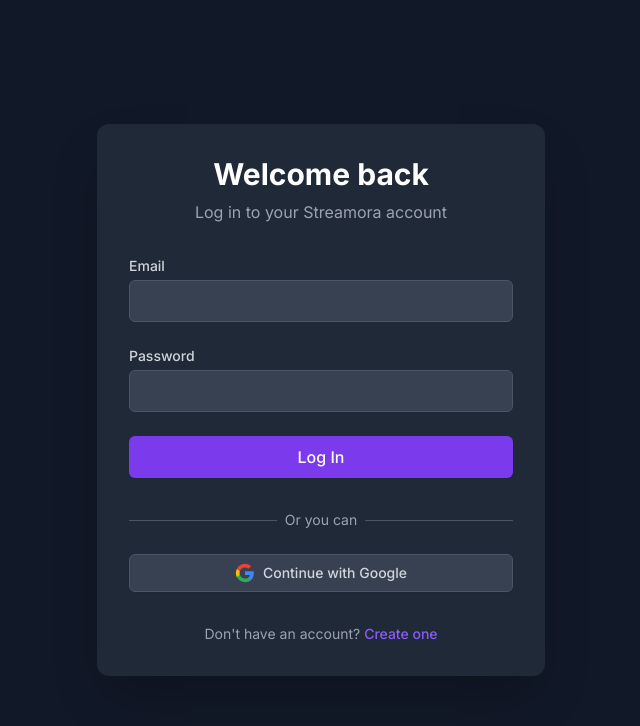
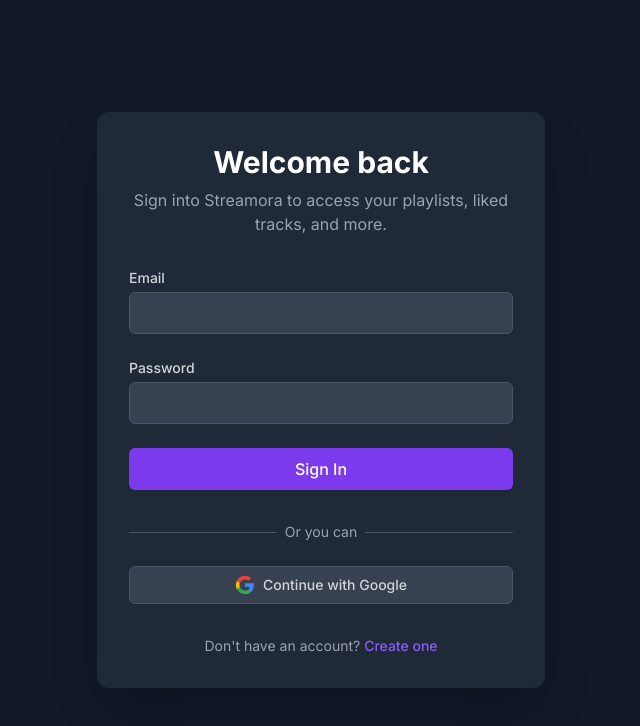
Before and after one commit to tagoWorks/streamora, a Next.js app: page /login in a window 1280 px wide. Shown: the top 726 px of the page, without its empty margins (319-959 px from the left). Built offline with nearby package versions, Linux system fonts and the light colour scheme; no server answers.

Commit message:
Update page.js

```diff
--- a/src/app/login/page.js
+++ b/src/app/login/page.js
@@ -52,7 +52,7 @@
       <div className="w-full max-w-md p-6 sm:p-8 space-y-6 sm:space-y-8 bg-gray-800 rounded-xl shadow-2xl">
         <div className="text-center">
           <h1 className="text-2xl sm:text-3xl font-bold text-white">Welcome back</h1>
-          <p className="mt-2 text-sm sm:text-base text-gray-400">Log in to your Streamora account</p>
+          <p className="mt-2 text-sm sm:text-base text-gray-400">Sign into Streamora to access your playlists, liked tracks, and more.</p>
         </div>
         <form onSubmit={handleLogin} className="space-y-4 sm:space-y-6">
           <div>
@@ -79,7 +79,7 @@
           </div>
           <div>
             <button type="submit" className="w-full flex justify-center py-2 px-4 border border-transparent rounded-md shadow-sm text-sm sm:text-base font-medium text-white bg-purple-600 hover:bg-purple-700 focus:outline-none focus:ring-2 focus:ring-offset-2 focus:ring-purple-500">
-              Log In
+              Sign In
             </button>
           </div>
         </form>
```
